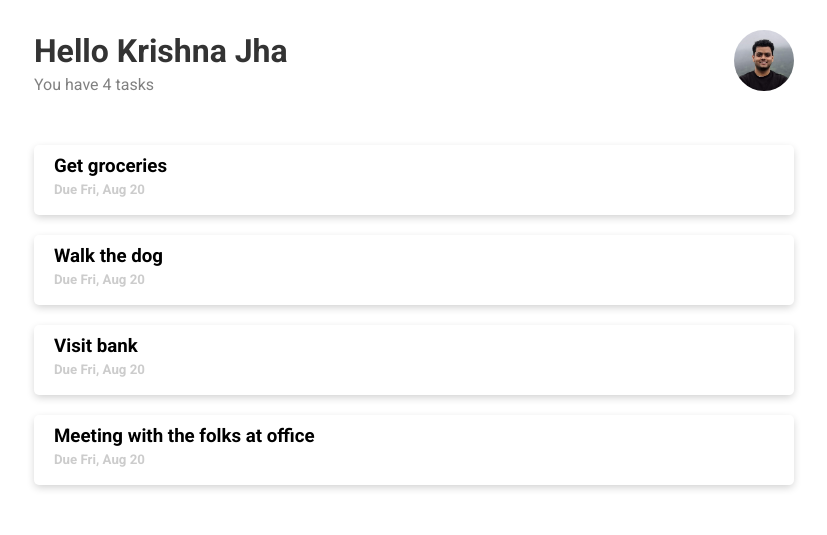
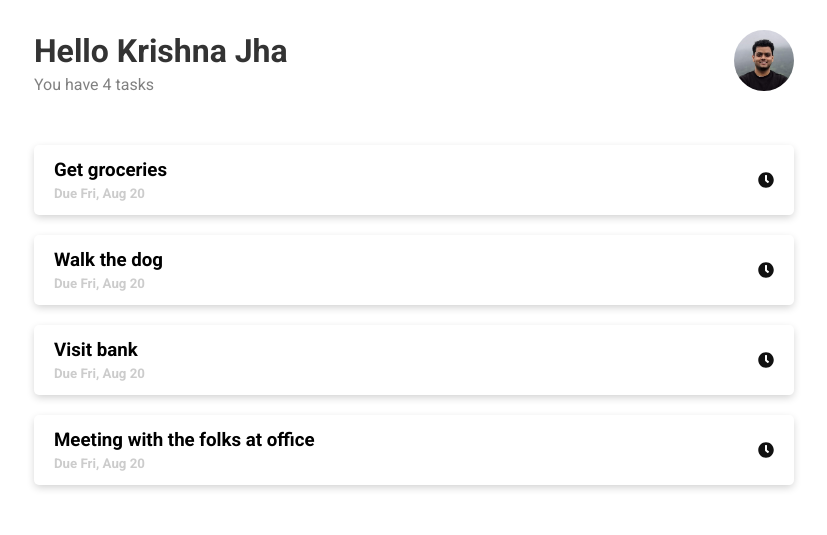
Before and after one commit to Krishnajha25/todo-app-richpanel, a React (Create React App) app: page / in a window 1280 px wide. Shown: the top 535 px of the page, without its empty margins (226-1053 px from the left). Built offline with nearby package versions, Linux system fonts and the light colour scheme.

Commit message:
New chnages

```diff
--- a/src/Components/Task/Task.css
+++ b/src/Components/Task/Task.css
@@ -6,9 +6,17 @@
     padding: 10px 20px;
     box-shadow: 0px 3px 8px -1px rgba(0,0,0,0.2);
     border-radius: 5px;
+    display: flex;
+    flex-direction: row;
+    justify-content: space-between;
+    align-items: center;
 }
 .task__container h3{
     margin-bottom: 5px;
+}
+
+.right{
+    color: #111;
 }
 
 .date{
--- a/src/Components/Task/Task.js
+++ b/src/Components/Task/Task.js
@@ -1,13 +1,22 @@
 import React from 'react'
 import './Task.css'
+import { FontAwesomeIcon } from '@fortawesome/react-fontawesome'
+import { faClock } from '@fortawesome/free-solid-svg-icons'
+
 
 
 function Task(props) {
 
     return (
         <div className="task__container">
-            <h3> {props.task} </h3>
-            <h5 className="date"> Due Fri, Aug 20 </h5>
+            <div className="left">
+                <h3> {props.task} </h3>
+                <h5 className="date"> Due Fri, Aug 20 </h5>
+            </div>
+            <div className="right">
+                <FontAwesomeIcon icon={faClock} />
+            </div>
+
         </div>
     )
 }
```
